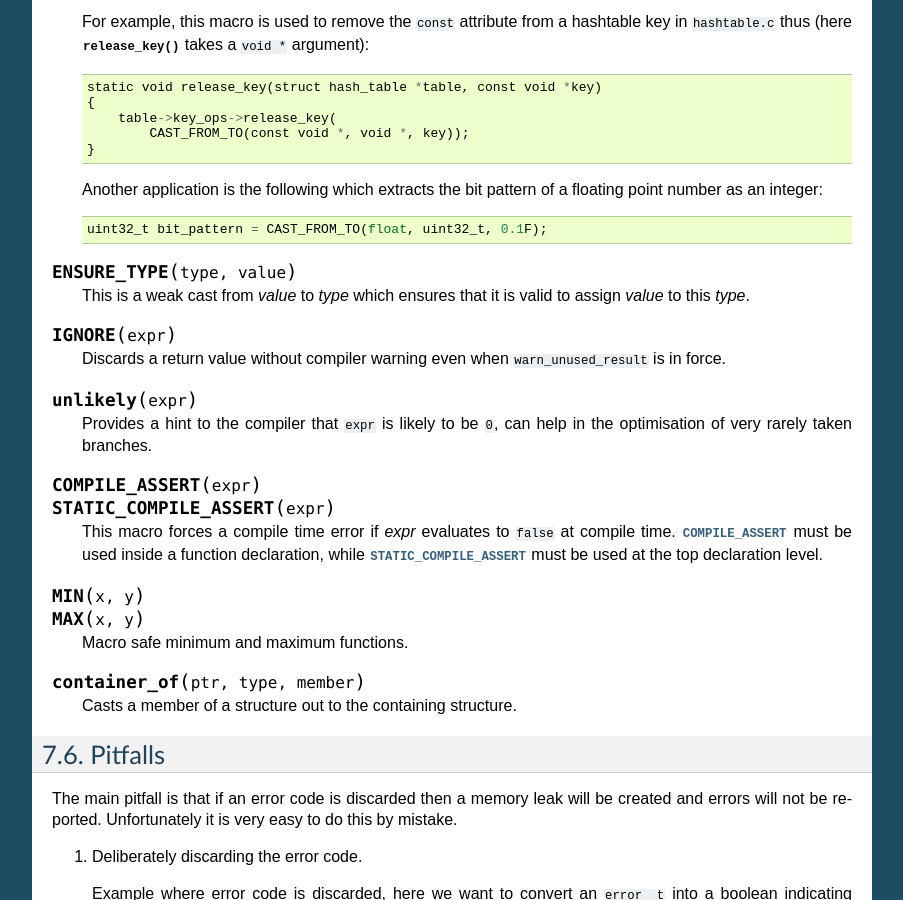
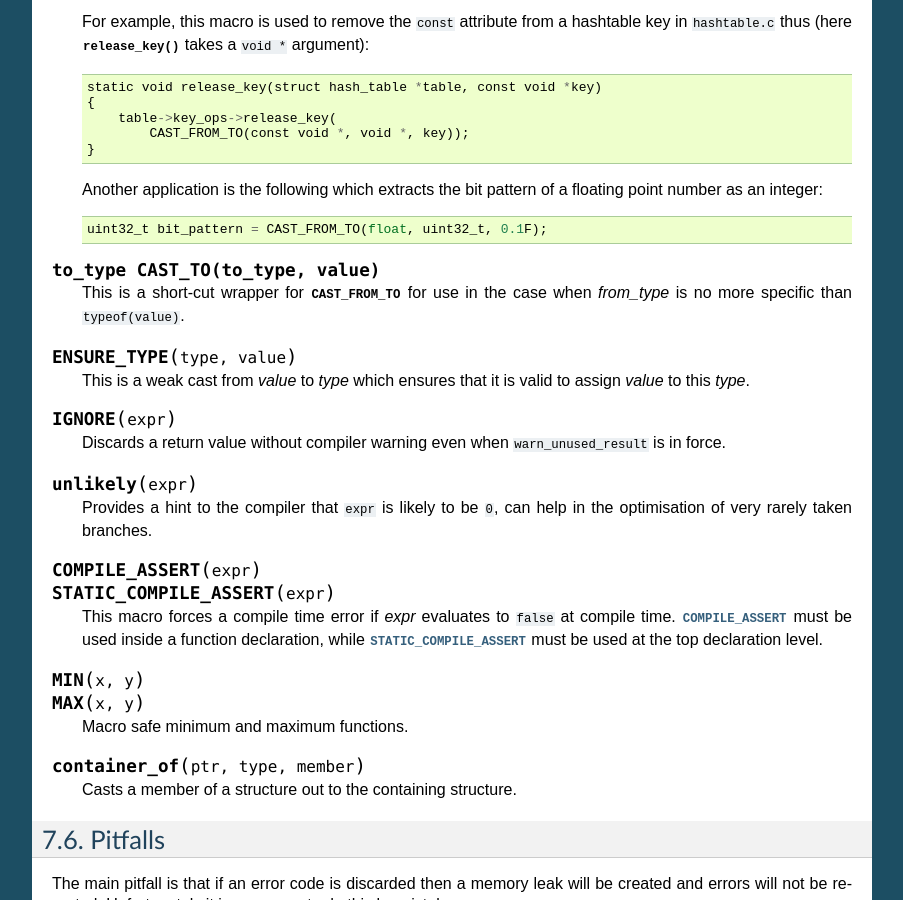
Before and after one commit to DiamondLightSource/epics_device, a Sphinx documentation site: the page built from docs/error.rst, in a window 1280 px wide and 900 px high, scrolled down 3922 px. Shown: the whole window, without its empty margins (198-1101 px from the left). Built offline with Sphinx 7.4.7, drawn with Linux system fonts in a browser that asks for light colours; the version number could not be read and is left out.

Commit message:
Add CAST_TO helper macro
git-svn-id: svn+ssh://serv0002.cs.diamond.ac.uk/home/subversion/repos/controls/diamond/trunk/support/epics_device@166687 e099a375-04f9-0310-9d5f-a741eaff62e1

```diff
--- a/docs/error.rst
+++ b/docs/error.rst
@@ -272,6 +272,11 @@ header file.
 
         uint32_t bit_pattern = CAST_FROM_TO(float, uint32_t, 0.1F);
 
+..  macro:: to_type CAST_TO(to_type, value)
+
+    This is a short-cut wrapper for :macro:`CAST_FROM_TO` for use in the case
+    when `from_type` is no more specific than ``typeof(value)``.
+
 ..  macro:: ENSURE_TYPE(type, value)
 
     This is a weak cast from `value` to `type` which ensures that it is valid to
```
Also changed, not shown: 1 other file.
